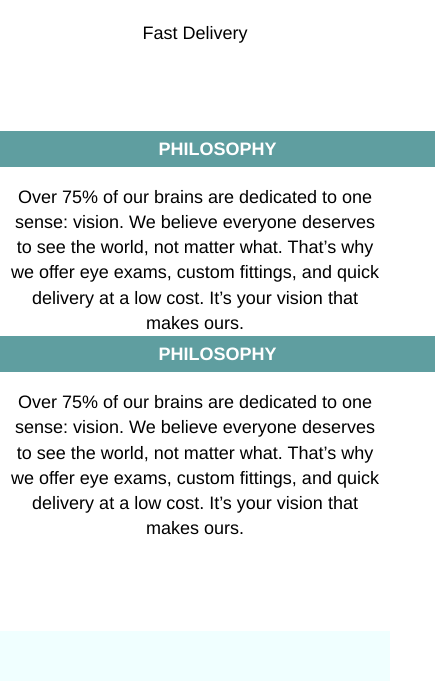
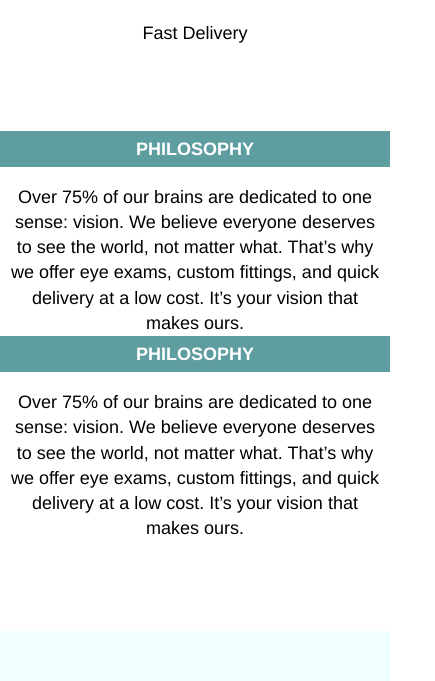
Before and after one commit to Alehoohaa/tortoiseshell_optics, a plain HTML site: page index.html in a window 390 px wide. Shown: the part 826-1507 px from the top of the page, 435 px wide, since content can reach past the window. Drawn offline with Linux system fonts and the light colour scheme.

Commit message:
fixed information title mobile

```diff
--- a/resources/css/stylesheet.css
+++ b/resources/css/stylesheet.css
@@ -225,7 +225,7 @@ header nav{
   font-weight: bold;
   font-family: helvetica;
   font-size: 1rem;
-  padding: .5rem 1.25rem;
+  padding: .5rem 0rem;
   text-align: center;
 }
 .info-text{
```
